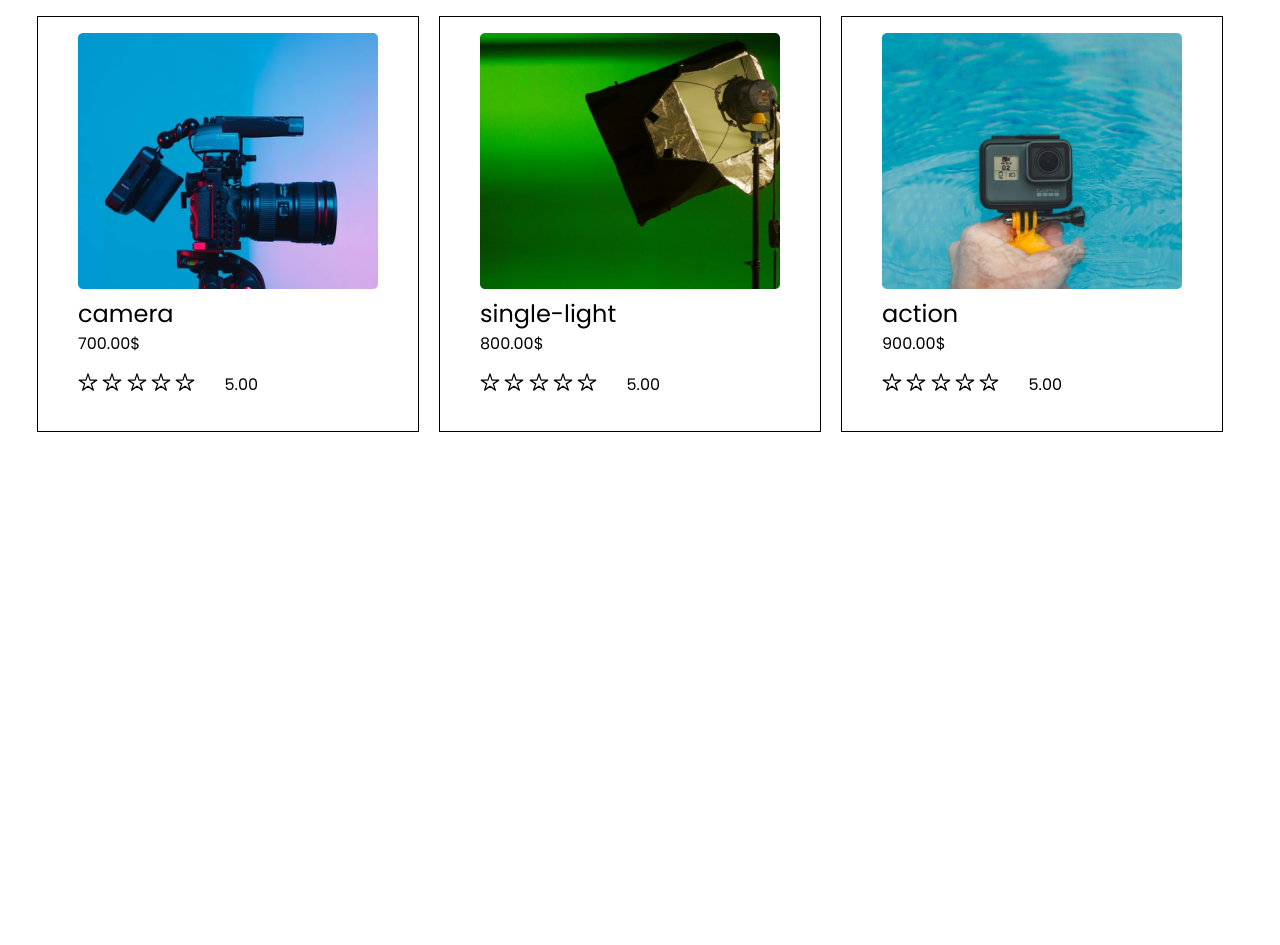
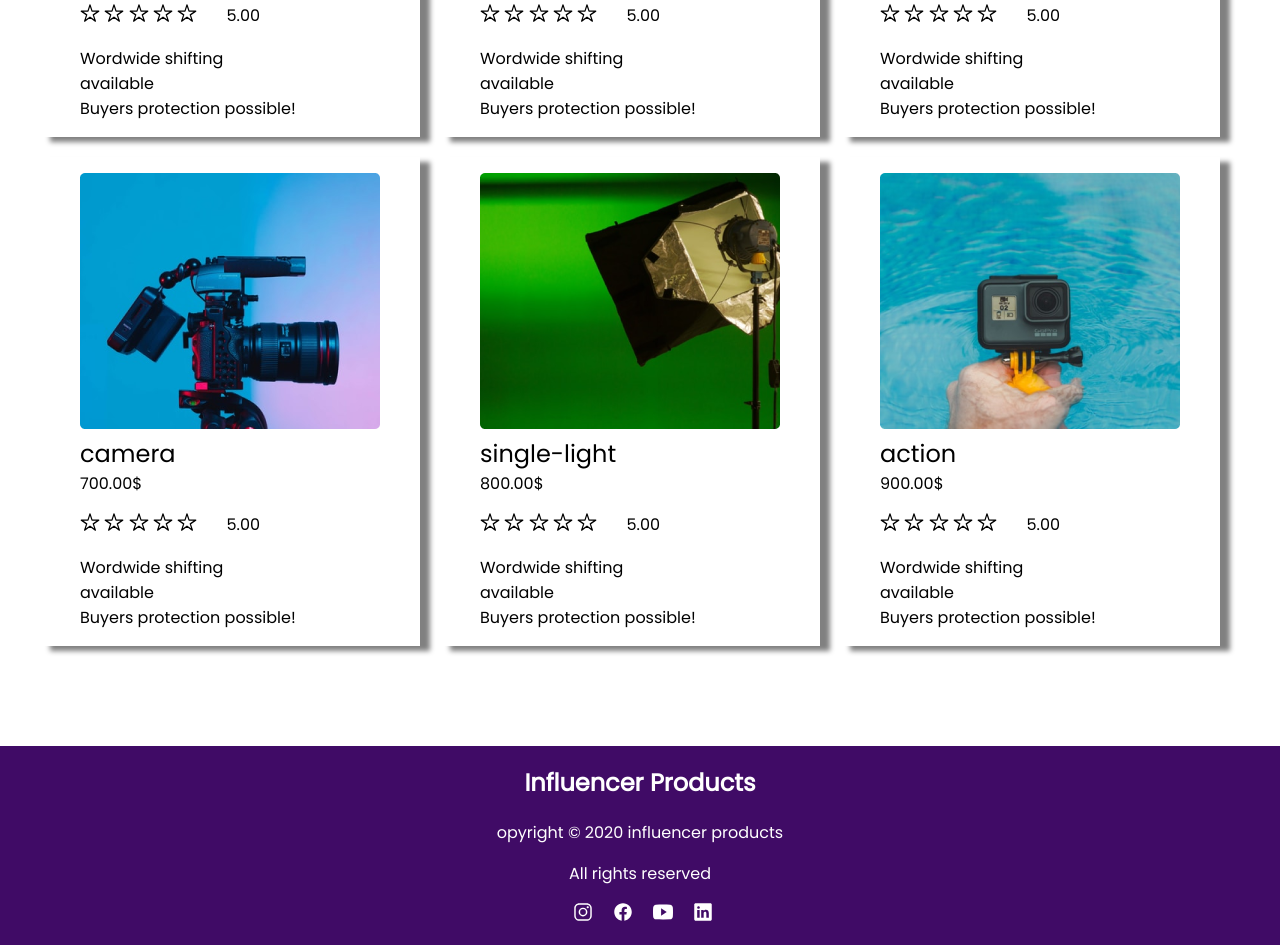
Before and after one commit to Md-Shahriar-Islam/assignment2, a plain HTML site: page index.html in a window 1280 px wide. Shown: the part 1753-2698 px from the top of the page. Before the commit the page ends 2293 px from the top, so only its background shows below. Drawn offline with nearby package versions, Linux system fonts and the light colour scheme.

Commit message:
computer version done

```diff
--- a/index.html
+++ b/index.html
@@ -74,6 +74,11 @@
                             <ion-icon name="star-outline"></ion-icon>
                         </p>
                         <p class="point">5.00</p>
+                    </div>
+                    <p class="content">Wordwide shifting<br>
+                        available<br>
+
+                        Buyers protection possible!</p>
                 </figure>
             </div>
             <div class="product-name">
@@ -90,6 +95,11 @@
                             <ion-icon name="star-outline"></ion-icon>
                         </p>
                         <p class="point">5.00</p>
+                    </div>
+                    <p class="content">Wordwide shifting<br>
+                        available<br>
+
+                        Buyers protection possible!</p>
                 </figure>
 
             </div>
@@ -106,6 +116,11 @@
                             <ion-icon name="star-outline"></ion-icon>
                         </p>
                         <p class="point">5.00</p>
+                    </div>
+                    <p class="content">Wordwide shifting<br>
+                        available<br>
+
+                        Buyers protection possible!</p>
                 </figure>
 
 
@@ -123,6 +138,11 @@
                             <ion-icon name="star-outline"></ion-icon>
                         </p>
                         <p class="point">5.00</p>
+                    </div>
+                    <p class="content">Wordwide shifting<br>
+                        available<br>
+
+                        Buyers protection possible!</p>
                 </figure>
             </div>
             <div class="product-name">
@@ -138,6 +158,11 @@
                             <ion-icon name="star-outline"></ion-icon>
                         </p>
                         <p class="point">5.00</p>
+                    </div>
+                    <p class="content">Wordwide shifting<br>
+                        available<br>
+
+                        Buyers protection possible!</p>
                 </figure>
             </div>
             <div class="product-name">
@@ -153,6 +178,11 @@
                             <ion-icon name="star-outline"></ion-icon>
                         </p>
                         <p class="point">5.00</p>
+                    </div>
+                    <p class="content">Wordwide shifting<br>
+                        available<br>
+
+                        Buyers protection possible!</p>
                 </figure>
             </div>
             <div class="product-name">
@@ -168,6 +198,11 @@
                             <ion-icon name="star-outline"></ion-icon>
                         </p>
                         <p class="point">5.00</p>
+                    </div>
+                    <p class="content">Wordwide shifting<br>
+                        available<br>
+
+                        Buyers protection possible!</p>
                 </figure>
             </div>
             <div class="product-name">
@@ -183,6 +218,11 @@
                             <ion-icon name="star-outline"></ion-icon>
                         </p>
                         <p class="point">5.00</p>
+                    </div>
+                    <p class="content">Wordwide shifting<br>
+                        available<br>
+
+                        Buyers protection possible!</p>
                 </figure>
             </div>
             <div class="product-name">
@@ -200,6 +240,10 @@
                         <p class="point">5.00</p>
 
                     </div>
+                    <p class="content">Wordwide shifting<br>
+                        available<br>
+
+                        Buyers protection possible!</p>
                 </figure>
 
             </div>
@@ -207,6 +251,25 @@
         </div>
 
     </section>
+    <footer>
+        <h2>Influencer Products</h2>
+        <p>opyright © 2020 influencer products</p>
+        <p>All rights reserved</p>
+        <ul>
+            <li>
+                <ion-icon name="logo-instagram"></ion-icon>
+            </li>
+            <li>
+                <ion-icon name="logo-facebook"></ion-icon>
+            </li>
+            <li>
+                <ion-icon name="logo-youtube"></ion-icon>
+            </li>
+            <li>
+                <ion-icon name="logo-linkedin"></ion-icon>
+            </li>
+        </ul>
+    </footer>
 
 
     <script type="module" src="https://unpkg.com/ionicons@5.5.2/dist/ionicons/ionicons.esm.js"></script>
--- a/style.css
+++ b/style.css
@@ -7,6 +7,7 @@ body
     flex-direction:column;
     justify-content:center;
     align-items: center;
+    margin:0;
 }
 h1{
     font-size: 2em;
@@ -71,8 +72,8 @@ ion-icon {
 }
 .product-name
 {
-    border:1px solid black;
     margin:0 20px 20px 0;
+    box-shadow: 10px 5px 5px gray;
 }
 figcaption
 {
@@ -89,7 +90,28 @@ figcaption
 display: flex;
 justify-content: space-between;
 }
-.star,.point
+.star,.point,.content
 {
     margin-top:0;
 }
+footer
+{
+    width:100%;
+    background-color:rgb(64, 11, 102);
+    color:white;
+}
+footer ul
+{
+    display:flex;
+    list-style: none;
+    justify-content: center;
+    margin-right:15px;
+}
+footer li
+{
+    margin-right:20px;
+}
+footer p
+{
+    text-align: center;
+}
```
